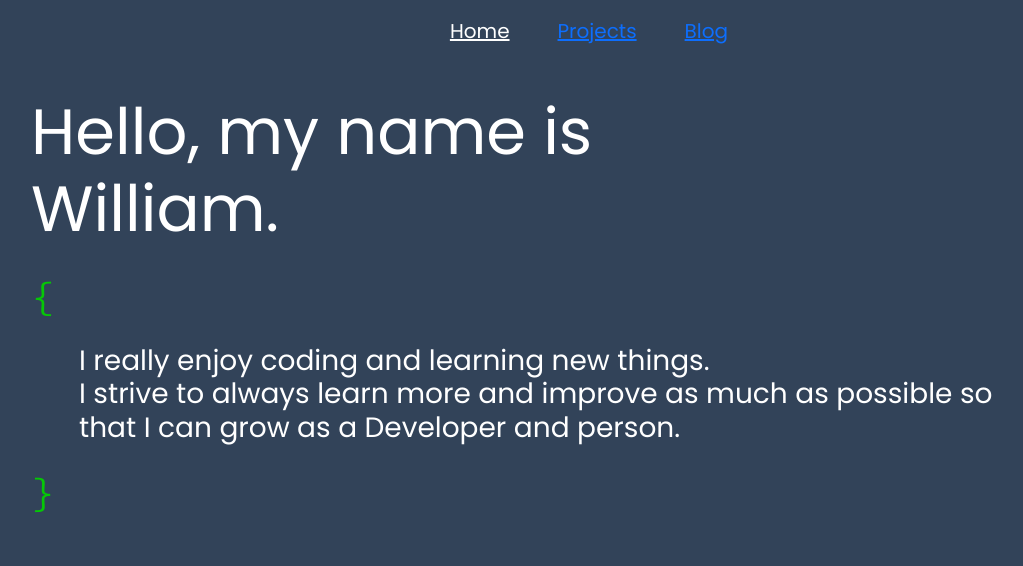
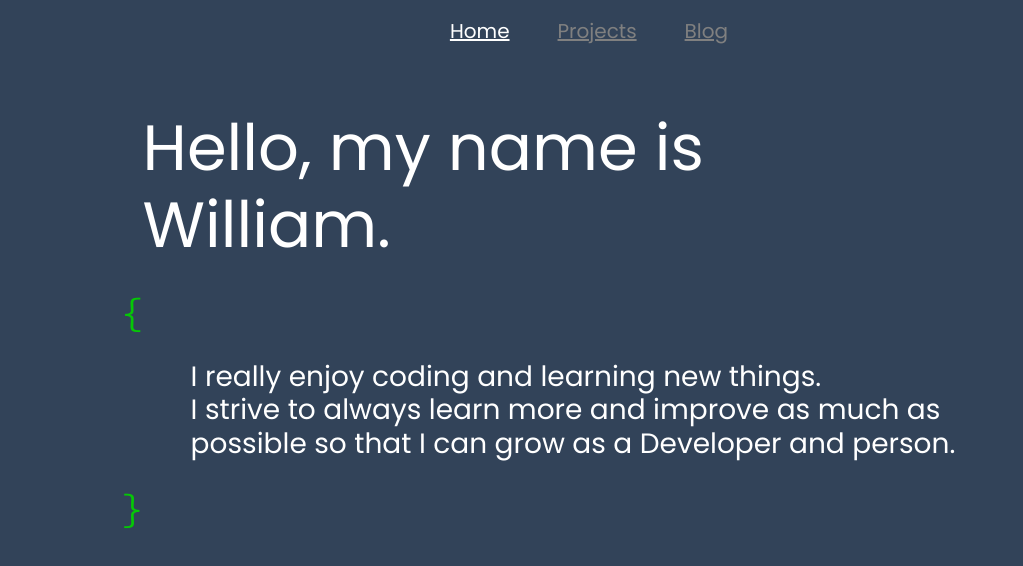
Before and after one commit to nguyen-william93/main_portfolio, a React (Create React App) app in the folder my-app/: page / in a window 1280 px wide. Shown: the top 566 px of the page, without its empty margins (51-1074 px from the left). Built offline with nearby package versions, Linux system fonts and the light colour scheme.

Commit message:
fix the styling for the home page

```diff
--- a/my-app/src/App.css
+++ b/my-app/src/App.css
@@ -14,13 +14,19 @@ body {
   font-family: "Poppins", sans-serif !important;
 }
 
+.introduction {
+  margin-top: 5%
+}
+
 .code {
   font-family: "Source Code Pro", monospace;
+  margin-left: 8%;
 }
 
 .info {
   line-height: 1.4;
   width: 85%;
+  padding-left: 10%;
 }
 
 .social {
--- a/my-app/src/components/Header/index.js
+++ b/my-app/src/components/Header/index.js
@@ -8,19 +8,19 @@ export default function Header (){
             <ul className = 'nav justify-content-center'>
                 <li className = 'nav-item mx-4'>
                     <NavLink to="/" style={({ isActive }) => ({
-                         color: isActive ? 'white' : 'rgb(13,110,253)' })}>
+                         color: isActive ? 'white' : 'grey' })}>
                         Home
                     </NavLink>
                 </li>
                 <li className='nav-item mx-4'>
                     <NavLink to="/projects" style={({ isActive }) => ({
-                         color: isActive ? 'white' : 'rgb(13,110,253)' })}>
+                         color: isActive ? 'white' : 'grey' })}>
                         Projects
                     </NavLink>
                 </li>
                 <li className='nav-item mx-4'>
                     <NavLink to="/blog" style={({ isActive }) => ({
-                         color: isActive ? 'white' : 'rgb(13,110,253)' })}>
+                         color: isActive ? 'white' : 'grey' })}>
                         Blog
                     </NavLink>
                 </li>
--- a/my-app/src/components/Info/index.js
+++ b/my-app/src/components/Info/index.js
@@ -2,9 +2,9 @@ import React from 'react'
 
 export default function Info() {
   return (
-    <div className="container">
-      <div className="my-5"></div>
-      <div className="display-3" style={{ color: "white" }}>
+    <div className="container introduction">
+      <div className="ml-5"></div>
+      <div className="display-3 info" style={{ color: "white" }}>
         <span style={{ color: "white" }}>Hello, my name is</span> <br />
         William.
       </div>
--- a/my-app/src/index.css
+++ b/my-app/src/index.css
@@ -1,5 +1,3 @@
-
-
 @import url("https://fonts.googleapis.com/css?family=Poppins|Source+Code+Pro&display=swap");
 
 html {
--- a/my-app/src/index.js
+++ b/my-app/src/index.js
@@ -2,6 +2,7 @@ import React from 'react';
 import ReactDOM from 'react-dom/client';
 import './index.css';
 import App from './App';
+import 'bootstrap/dist/css/bootstrap.min.css';
 
 const root = ReactDOM.createRoot(document.getElementById('root'));
 root.render(
```
